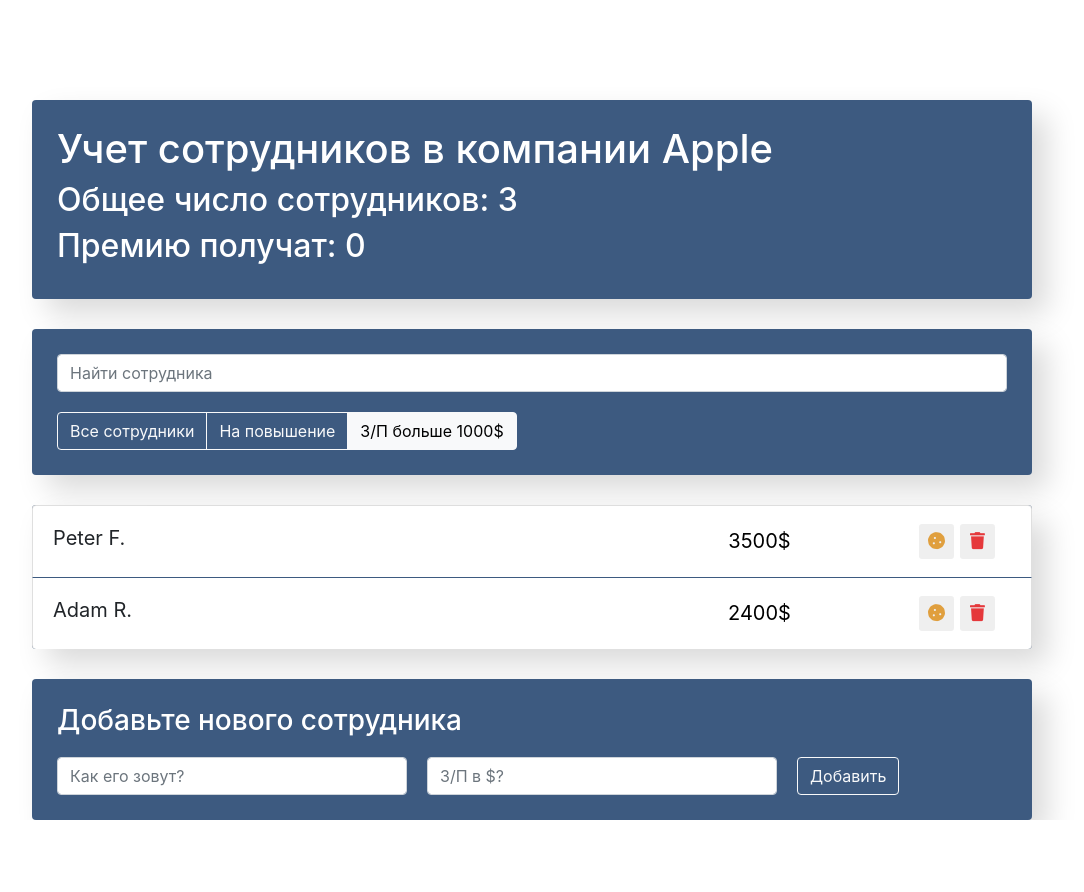
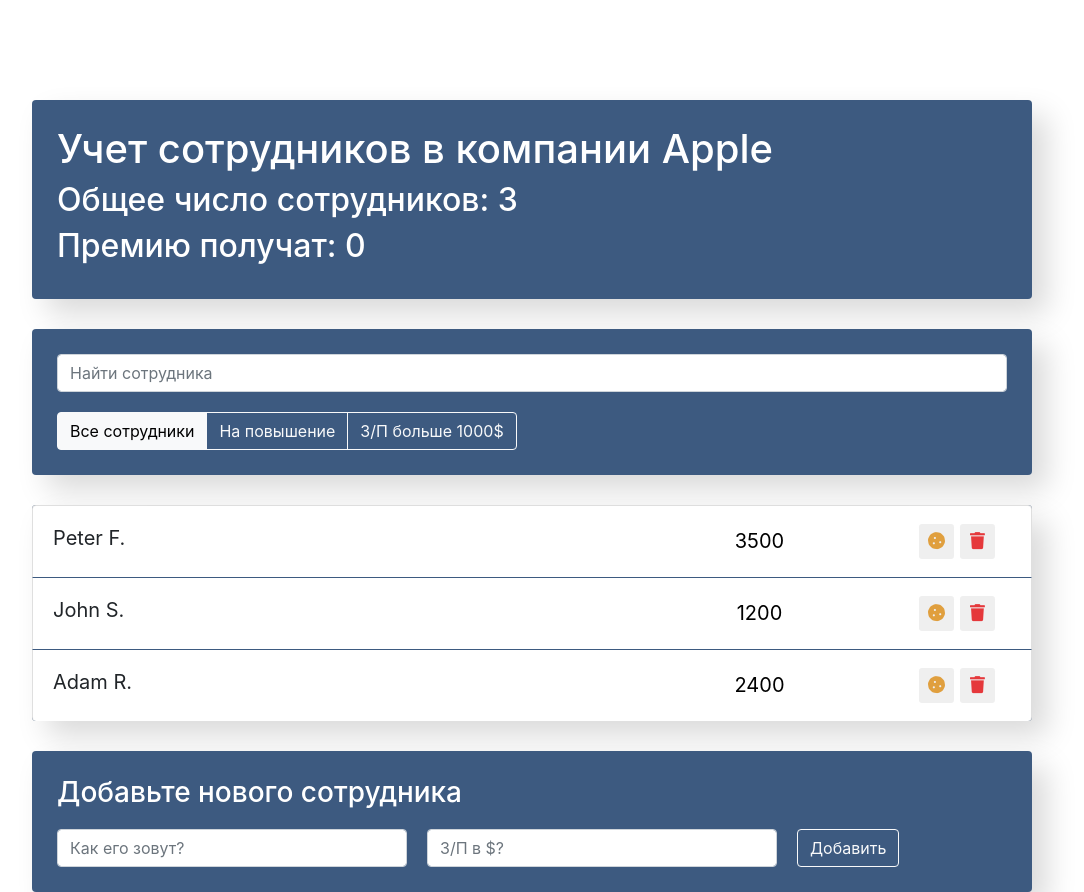
Before and after one commit to Andrew1996-la/employee_accouting, a React (Create React App) app: page / in a window 1280 px wide. Shown: the whole page, without its empty margins (108-1192 px from the left). Before the commit the page ends 820 px from the top, so only its background shows below. Built offline with nearby package versions, Linux system fonts and the light colour scheme; the HTML template or start-up script is replaced by a standard one.

Commit message:
Добавил возможность менять зарплату сотрудникам

```diff
--- a/src/App.js
+++ b/src/App.js
@@ -16,7 +16,7 @@
     this.state = {
       employeesDB: employeesDB,
       inputValue: "",
-      filter: "salary",
+      filter: "all",
     };
   }
 
@@ -92,6 +92,17 @@
     });
   };
 
+  updateSalary = (id, newSalary) => {
+    this.setState({
+      employeesDB: this.state.employeesDB.map((employee) => {
+        if (employee.key === id) {
+          return { ...employee, salary: newSalary };
+        }
+        return employee;
+      }),
+    });
+  };
+
   render() {
     const { employeesDB, inputValue, filter } = this.state;
 
@@ -118,7 +129,9 @@
           employeesDB={visibleEmployees}
           onDeleteEmployee={this.onDeleteEmployee}
           onToggleRise={this.onToggleRise}
+          updateSalary={this.updateSalary}
         />
+
         <EmployeesAddForm addNewEmployee={this.addNewEmployee} />
       </div>
     );
--- a/src/components/employees-list-item/employees-list-item.jsx
+++ b/src/components/employees-list-item/employees-list-item.jsx
@@ -8,26 +8,23 @@
     this.state = {
       increase: false,
       rise: false,
+      salary: this.props.salary,
     };
   }
 
-  // onIncrease = (e) => {
-  //   e.stopPropagation();
-  //   this.setState(({ increase }) => ({
-  //     increase: !increase,
-  //   }));
-  // };
+  handleSalaryUpdate = (e) => {
+    this.setState({
+      salary: e.target.value,
+    });
+  };
 
-  onRise = () => {
-    this.setState(({ rise }) => ({
-      rise: !rise,
-    }));
+  handleBlur = () => {
+    this.props.updateSalary(this.props.idEmployee, this.state.salary);
   };
 
   render() {
     const {
       name,
-      salary,
       onDeleteEmployee,
       onToggleIncrease,
       onToggleRise,
@@ -51,7 +48,9 @@
         <input
           type="text"
           className="list-group-item-input"
-          defaultValue={salary + "$"}
+          onBlur={this.handleBlur}
+          onChange={this.handleSalaryUpdate}
+          value={this.state.salary}
         />
         <div className="d-flex justify-content-center align-items-center">
           <button
--- a/src/components/employees-list/employees-list.jsx
+++ b/src/components/employees-list/employees-list.jsx
@@ -6,8 +6,13 @@
 
 class EmployeesList extends Component {
   render() {
-    const { onDeleteEmployee, employeesDB, onToggleIncrease, onToggleRise } =
-      this.props;
+    const {
+      onDeleteEmployee,
+      employeesDB,
+      onToggleIncrease,
+      onToggleRise,
+      updateSalary,
+    } = this.props;
 
     return (
       <ul className="app-list list-group">
@@ -22,6 +27,8 @@
               onDeleteEmployee={() => onDeleteEmployee(employee.key)}
               onToggleIncrease={() => onToggleIncrease(employee.key)}
               onToggleRise={() => onToggleRise(employee.key)}
+              idEmployee={employee.key}
+              updateSalary={updateSalary}
             />
           );
         })}
```
